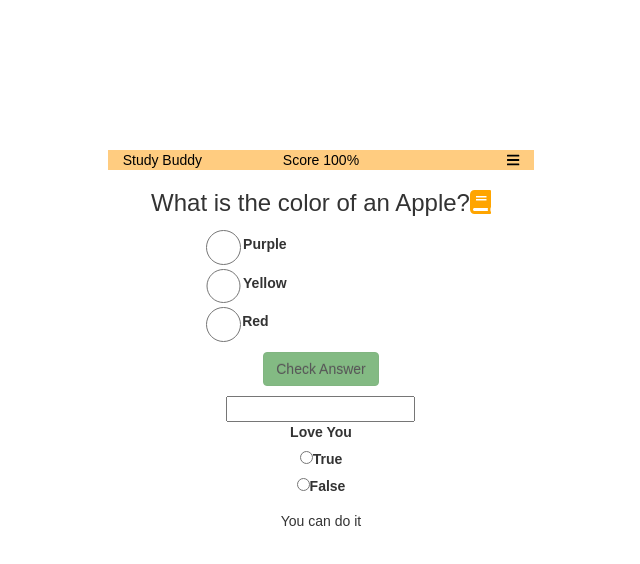
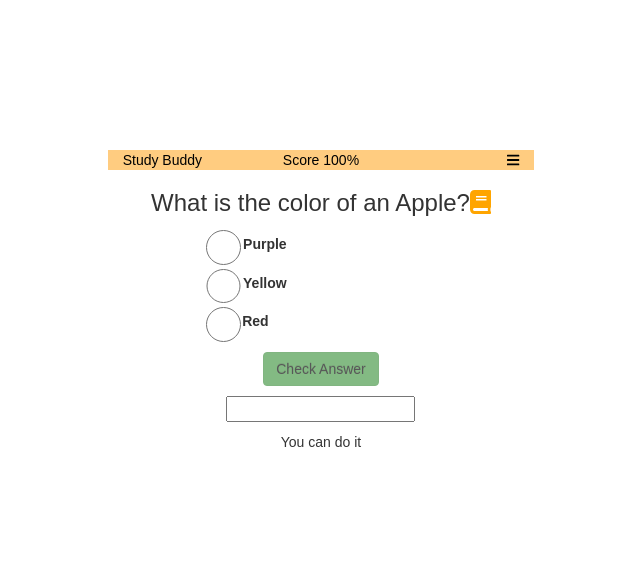
Before and after one commit to jcsmileyjr/Study-Buddy, a React (Create React App) app: page / in a window 1280 px wide. Shown: the top 564 px of the page, without its empty margins (319-959 px from the left). Built offline with nearby package versions, Linux system fonts and the light colour scheme.

Commit message:
Updated styling and hide elements
- True and False options are not shown unless the checkAnswers button is
pressed
- Add white space to components and ensure similar look to other views.

```diff
--- a/src/Components/FillInTheBlank.js
+++ b/src/Components/FillInTheBlank.js
@@ -1,6 +1,32 @@
 import React, {Component} from 'react';
 import { StyleSheet, css } from 'aphrodite';
 import {connect} from 'react-redux';
+
+const styles = StyleSheet.create({
+
+  labelWhiteSpace:{
+	  marginTop: "15px",
+      marginBottom: "15px"
+  },
+
+  radioWhiteSpace:{
+	  marginTop: "5px",
+      marginBottom: "5px"
+  },
+
+  indentAnswerOptions:{
+	  textIndent: "5%"
+  }
+
+});
+
+function TrueFalseOptions (props){
+  return(
+    <div className={`col-xs-6 col-xs-offset-4 ${css(styles.indentAnswerOptions)}`}>
+      <label> {props.choice} </label>
+	</div>
+  );
+}
 
 class FillInTheBlank extends Component{
 
@@ -18,28 +44,23 @@ saveFalseAnswer = () =>{
 
   render(){
 	  return(
-		<div className="row text-center">
-		  <div className="col-xs-10 col-xs-offset-1 col-sm-8 col-sm-offset-2 col-md-10 col-md-offset-1 col-lg-8 col-lg-offset-2">
+		<div className="row ">
+		  <div className="col-xs-10 col-xs-offset-1 col-sm-8 col-sm-offset-2 col-md-10 col-md-offset-1 col-lg-8 col-lg-offset-2 text-center">
 			<input type="text" />
 		  </div>
-		  <div className="col-xs-10 col-xs-offset-1 col-sm-8 col-sm-offset-2 col-md-10 col-md-offset-1 col-lg-8 col-lg-offset-2">
-			<label>Love You</label>
-		  </div>
-          <div className="col-xs-12">
-            <input type="radio" name="choice" value={true}  onClick={this.saveTrueAnswer} />
-            <label> True </label>
-          </div>
-          <div className="col-xs-12">
-            <input type="radio" name="choice" value={false}  onClick={this.saveFalseAnswer} />
-            <label> False </label>
-          </div>
+		  {this.props.currentPassFail && <div className="col-xs-10 col-xs-offset-1 col-sm-8 col-sm-offset-2 col-md-10 col-md-offset-1 col-lg-8 col-lg-offset-2 text-center">
+			<label className={css(styles.labelWhiteSpace)}>Love You</label>
+		  </div>}
+
+          {this.props.currentPassFail && <TrueFalseOptions choice="true" />}
+          {this.props.currentPassFail && <TrueFalseOptions choice="false" />}
 		</div>
 	  );
   }
 }
 
 const mapStateToProps = state => ({
-
+	currentPassFail: state.passFail.passFail
 });
 
 const mapActionsToProps = {
```
